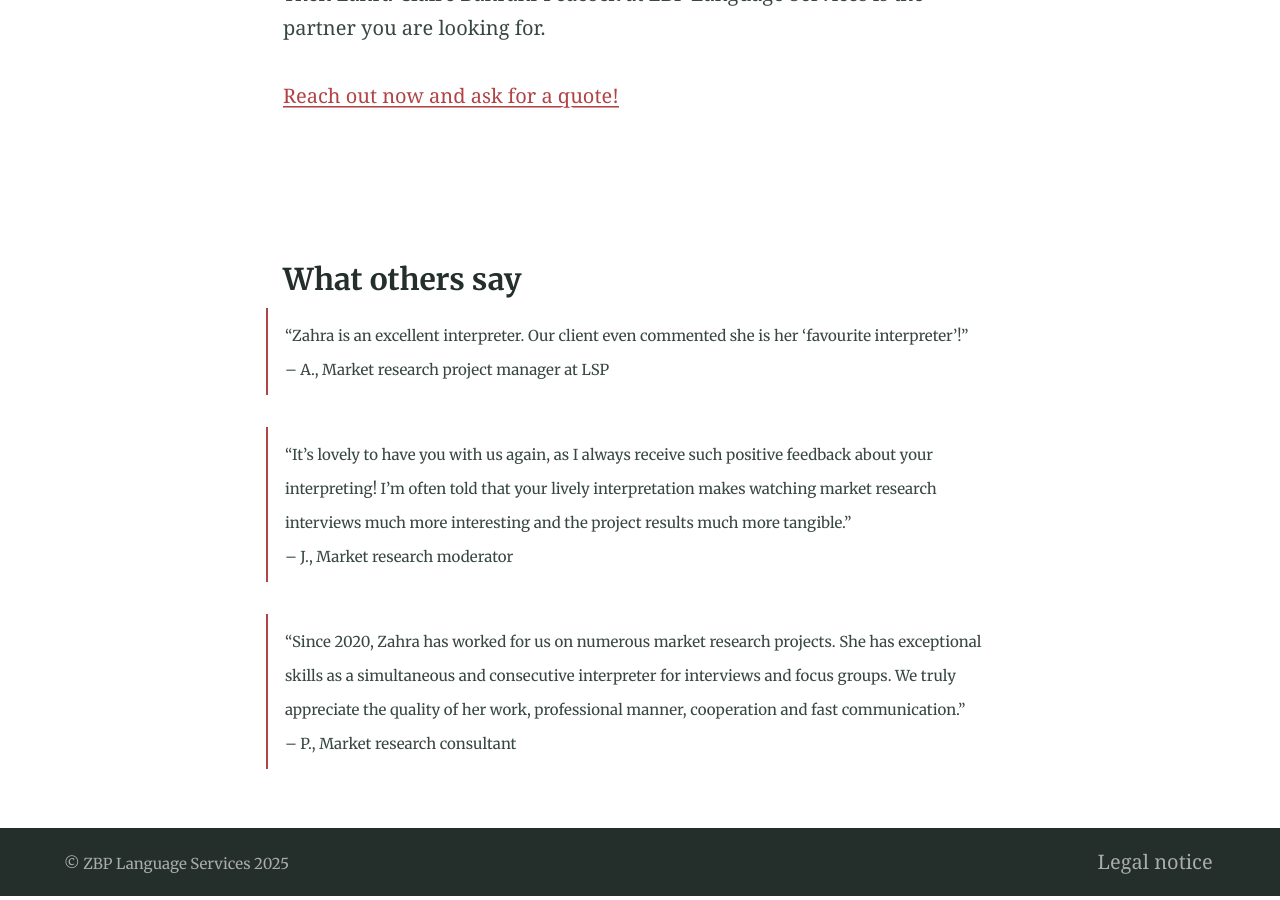
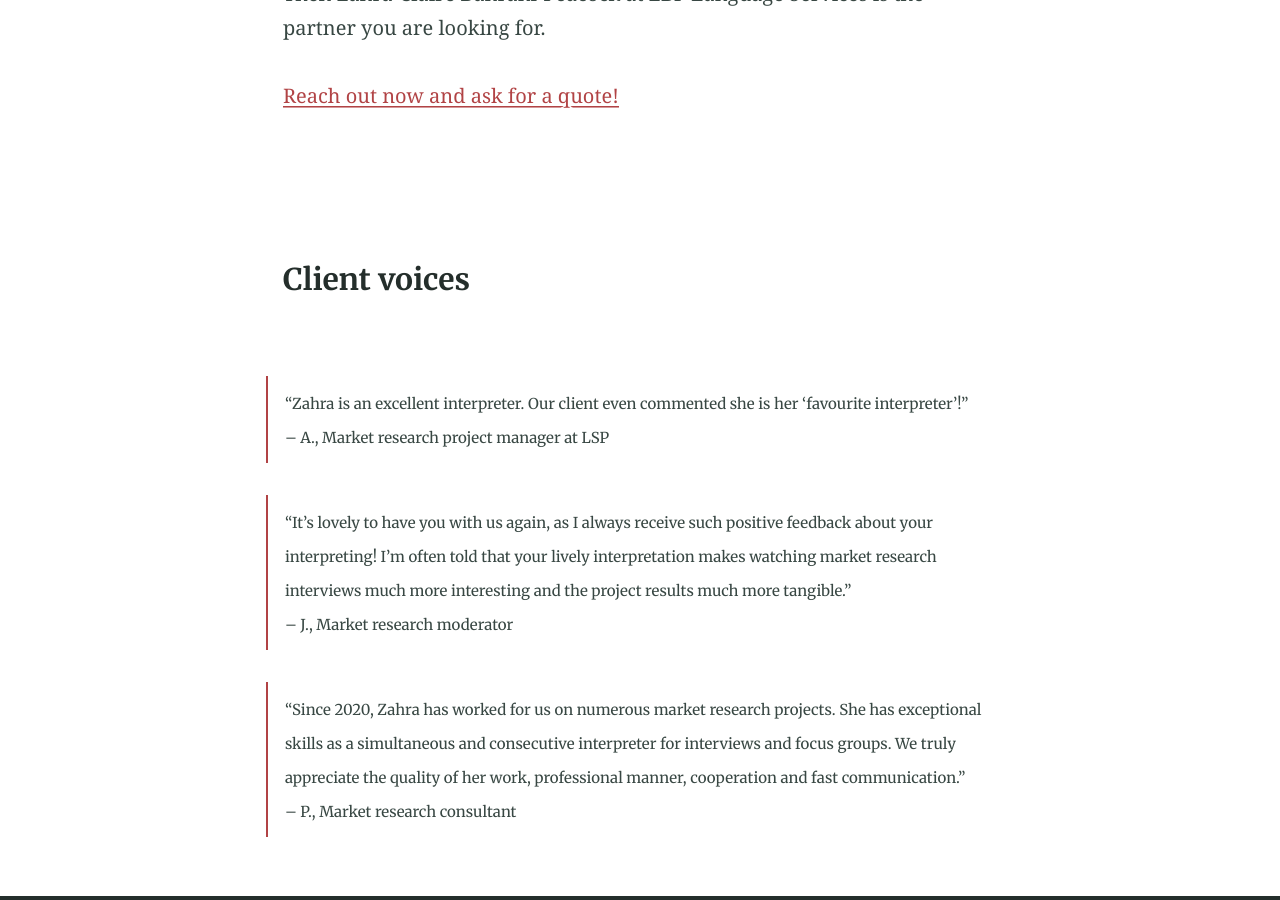
Before and after one commit to Website-2/zbp-language-services.github.io, a Jekyll site: the page built from index.md, in a window 1280 px wide and 900 px high, scrolled down 840 px. Built offline with Jekyll 4.4.1, drawn with Linux system fonts in a browser that asks for light colours.

Commit message:
Text update

```diff
--- a/_includes/site-aside.html
+++ b/_includes/site-aside.html
@@ -15,7 +15,7 @@
       {% include nav-social.html %}
       <br><small>Contact details:</small><br>
       <small>&nbsp;</small>{% include icon.html id="email" color="#b14345" title="Email" %}<small>&nbsp;<a href="mailto:z-c@live.co.uk">z-c@live.co.uk</a></small><br>
-      <small>&nbsp;&nbsp;</small>{% include icon.html id="phone" color="#b14345" title="Phone" %}<small>&nbsp;<a href="tel:004917676298153">+49 176 76298153</a></small>
+      <small>&nbsp;&nbsp;</small>{% include icon.html id="phone" color="#b14345" title="Phone" %}<small><a href="tel:004917676298153">+49 176 76298153</a></small>
     </section>
 
   {% elsif page.layout == "categories" %}
--- a/index.md
+++ b/index.md
@@ -13,8 +13,8 @@
 Then Zahra-Claire Bahrani-Peacock at ZBP Language Services is the partner you are looking for.<br><br>
 [Reach out now and ask for a quote!](/contact/ "Reach out now and ask for a quote!")<br><br><br><br>
 
-### What others say
-
+### Client voices
+<br>
 ><small>"Zahra is an excellent interpreter. Our client even commented she is her ‘favourite interpreter’!"<br>
 – A., Market research project manager at LSP</small>
 
```
